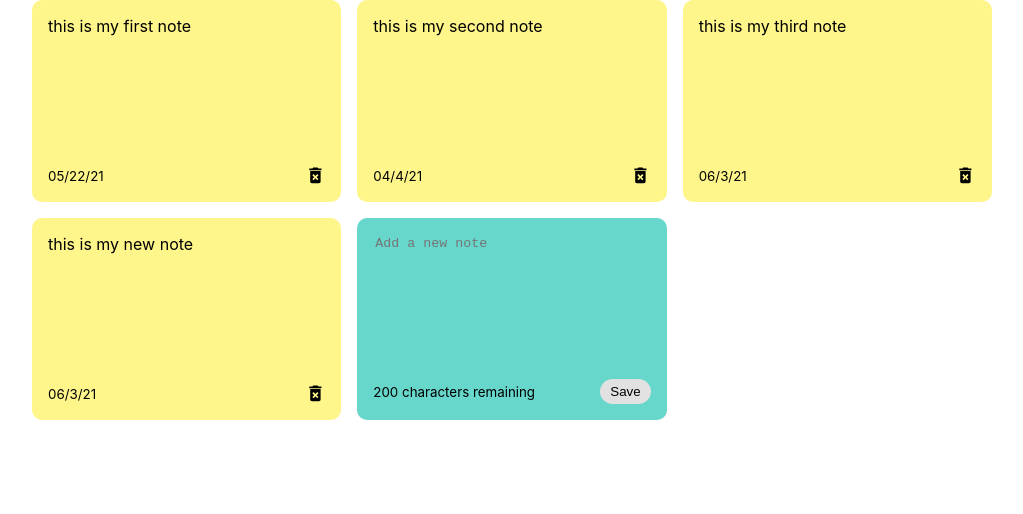
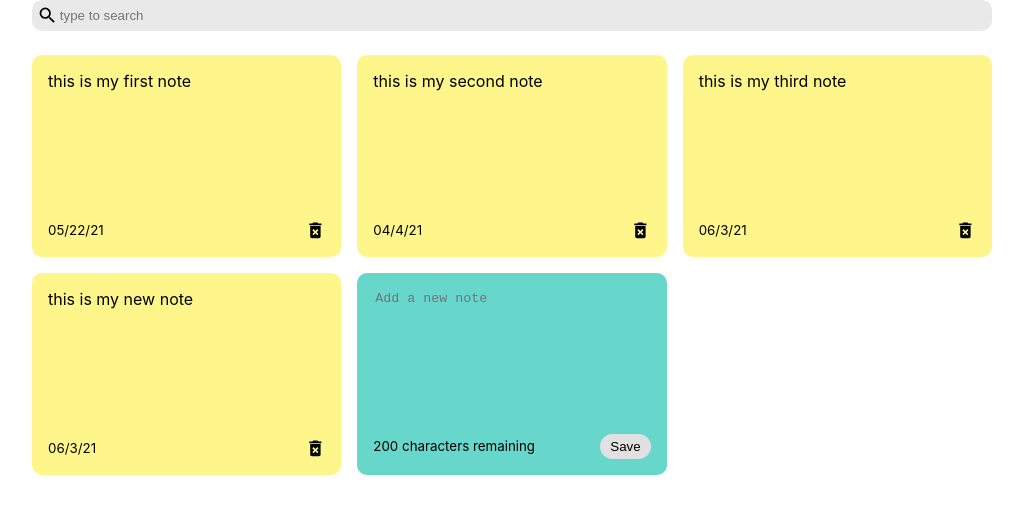
Before and after one commit to linazoo/react-notes-app, a React (Create React App) app: page / in a window 1280 px wide. Shown: the top 514 px of the page, without its empty margins (128-1151 px from the left). Built offline with nearby package versions, Linux system fonts and the light colour scheme.

Commit message:
implemented a search bar to look for notes

```diff
--- a/src/App.js
+++ b/src/App.js
@@ -1,6 +1,7 @@
 import * as React from "react";
 import { nanoid } from "nanoid";
 import NotesList from "./components/NotesList";
+import Search from "./components/Search";
 
 const App = () => {
   const [notes, setNotes] = React.useState([
@@ -26,6 +27,8 @@
     },
   ]);
 
+  const [searchText, setSearchText] = React.useState("");
+
   const addNote = (text) => {
     const date = new Date();
     const newNote = {
@@ -44,8 +47,11 @@
 
   return (
     <div className="container">
+      <Search handleSearchNote={setSearchText} />
       <NotesList
-        notes={notes}
+        notes={notes.filter((note) =>
+          note.text.toLowerCase().includes(searchText)
+        )}
         handleAddNote={addNote}
         handleDeleteNote={deleteNote}
       />
--- /dev/null
+++ b/src/components/Search.js
@@ -0,0 +1,17 @@
+import * as React from "react";
+import { MdSearch } from "react-icons/md";
+
+const Search = ({ handleSearchNote }) => {
+  return (
+    <div className="search">
+      <MdSearch className="search-icons" size="1.3em" />
+      <input
+        onChange={(event) => handleSearchNote(event.target.value)}
+        type="text"
+        placeholder="type to search"
+      />
+    </div>
+  );
+};
+
+export default Search;
--- a/src/index.css
+++ b/src/index.css
@@ -73,3 +73,22 @@
 .delete-icon{
   cursor: pointer;
 }
+
+.search {
+  display: flex;
+  align-items: center;
+  background-color: rgb(233,233,233);
+  border-radius: 10px;
+  padding: 5px;
+  margin-bottom: 1.5em;
+}
+
+.search input{
+  border: none;
+  background: rgb(233,233,233);
+}
+
+/* adding this makes it unaccsesible though, need a better solution */
+/* .search input:focus{
+  outline: none;
+} */
```
